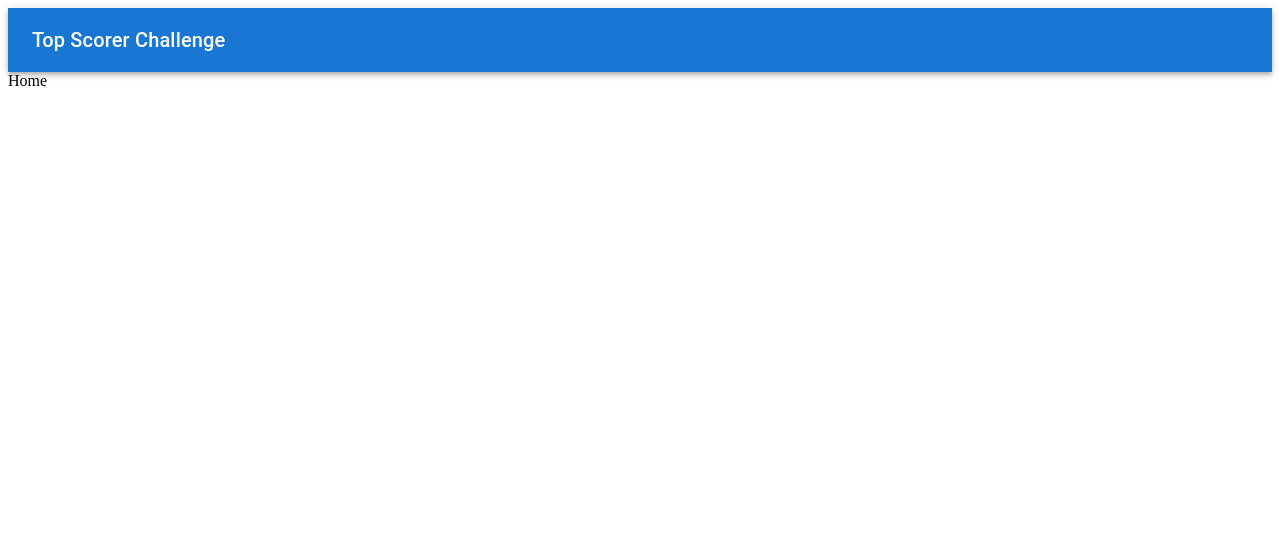
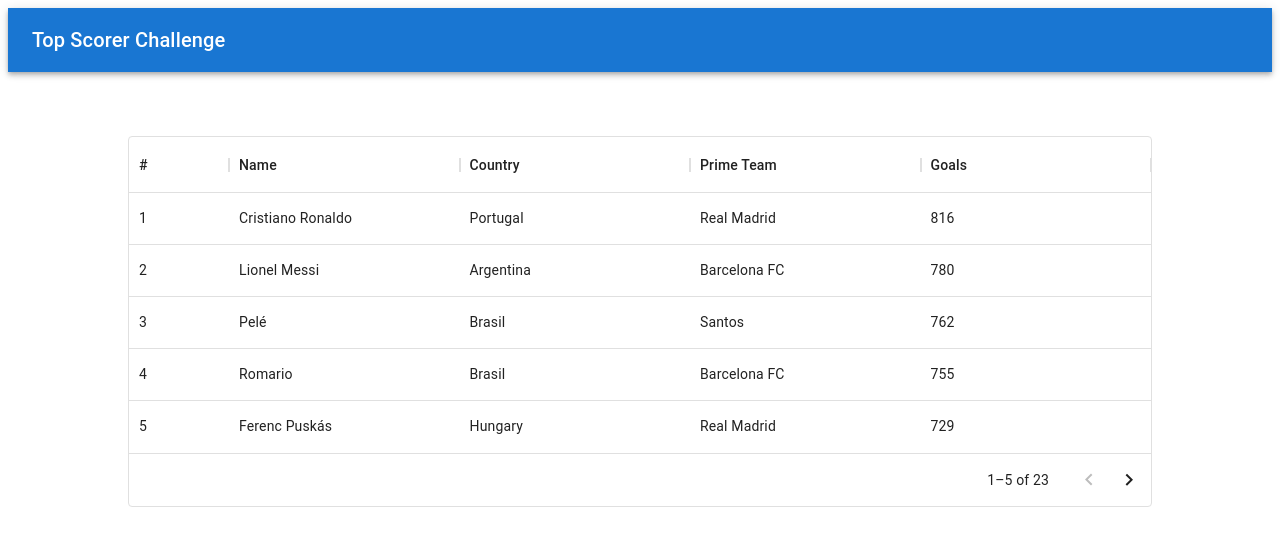
Before and after one commit to lisandroman/football-challenge, a React (Vite) app: page / in a window 1280 px wide. Shown: the top 546 px of the page. Built offline with nearby package versions, Linux system fonts and the light colour scheme.

Commit message:
Add Basic Styles

```diff
--- a/package.json
+++ b/package.json
@@ -12,6 +12,7 @@
     "@emotion/react": "^11.10.4",
     "@emotion/styled": "^11.10.4",
     "@mui/material": "^5.10.8",
+    "@mui/x-data-grid": "^5.17.5",
     "react": "^18.2.0",
     "react-dom": "^18.2.0",
     "styled-components": "^5.3.6"
@@ -20,6 +21,7 @@
     "@types/node": "^18.8.1",
     "@types/react": "^18.0.17",
     "@types/react-dom": "^18.0.6",
+    "@types/styled-components": "^5.1.26",
     "@vitejs/plugin-react": "^2.1.0",
     "typescript": "^4.6.4",
     "vite": "^3.1.0"
--- a/src/App.tsx
+++ b/src/App.tsx
@@ -1,12 +1,15 @@
 import { Navbar } from './components'
 import { Home } from './pages'
+import { Layoutcontainer } from './styled-components'
 
 function App() {
 
   return (
     <>
-     <Navbar />
-     <Home />
+      <Navbar />
+      <Layoutcontainer>
+        <Home />
+      </Layoutcontainer>
     </>
   )
 }
--- a/src/data/player.ts
+++ b/src/data/player.ts
@@ -4,160 +4,160 @@ export const Player = [
     name: 'Cristiano Ronaldo',
     country: 'Portugal',
     primeTeam: 'Real Madrid',
-    goals: '30'
+    goals: '816'
   },
   {
     id: '2',
     name: 'Lionel Messi',
     country: 'Argentina',
     primeTeam: 'Barcelona FC',
-    goals: '100'
+    goals: '780'
   },
   {
     id: '3',
     name: 'Pelé',
     country: 'Brasil',
     primeTeam: 'Santos',
-    goals: '50'
+    goals: '762'
   },
   {
     id: '4',
     name: 'Romario',
     country: 'Brasil',
     primeTeam: 'Barcelona FC',
-    goals: '100'
+    goals: '755'
   },
   {
     id: '5',
     name: 'Ferenc Puskás',
     country: 'Hungary',
     primeTeam: 'Real Madrid',
-    goals: '10'
+    goals: '729'
   },
   {
     id: '6',
     name: 'Josef Bican',
     country: 'Austria - Czech Republic',
     primeTeam: 'Slavia Prague',
-    goals: '97'
+    goals: '720'
   },
   {
     id: '7',
     name: 'Jimmy Jones',
     country: 'Northern Ireland',
     primeTeam: 'Glenavon FC',
-    goals: '21'
+    goals: '647'
   },
   {
     id: '8',
     name: 'Gerd Müller',
     country: 'Germany',
     primeTeam: 'Bayern Munich',
-    goals: '10'
+    goals: '634'
   },
   {
     id: '9',
     name: 'Eusébio',
     country: 'Portugal',
     primeTeam: 'Benfica',
-    goals: '10'
+    goals: '619'
   },
   {
     id: '10',
     name: 'Joe Bambrick',
     country: 'Ireland Soccer Team',
     primeTeam: 'Linfield',
-    goals: '55'
+    goals: '616'
   },
   {
     id: '11',
     name: 'Robert Lewandowski',
     country: 'Poland',
     primeTeam: 'Bayern Munich',
-    goals: '56'
+    goals: '573'
   },
   {
     id: '12',
     name: 'Glenn Ferguson',
     country: 'Northern Ireland',
     primeTeam: 'Linfield',
-    goals: '50'
+    goals: '561'
   },
   {
     id: '13',
     name: 'Zlatan Ibrahimović',
     country: 'Sweden',
     primeTeam: 'Inter Milan',
-    goals: '82'
+    goals: '560'
   },
   {
     id: '14',
     name: 'Fernando Peyroteo',
     country: 'Portugal',
     primeTeam: 'Sporting Club',
-    goals: '23'
+    goals: '553'
   },
   {
     id: '15',
     name: 'Jimmy McGrory',
     country: 'Scotland',
     primeTeam: 'Celtic Club',
-    goals: '55'
+    goals: '552'
   },
   {
     id: '16',
     name: 'Uwe Seeler',
     country: 'Germany',
     primeTeam: 'Hamburger SV',
-    goals: '50'
+    goals: '551'
   },
   {
     id: '17',
     name: 'Alfredo Di Stéfano',
     country: 'Argentina',
     primeTeam: 'Real Madrid',
-    goals: '45'
+    goals: '530'
   },
   {
     id: '18',
     name: 'György Sárosi',
     country: 'Hungary',
     primeTeam: 'Ferencvaros',
-    goals: '81'
+    goals: '526'
   },
   {
     id: '19',
     name: 'Luis Suárez',
     country: 'Uruguay',
     primeTeam: 'Barcelona FC',
-    goals: '35'
+    goals: '524'
   },
   {
     id: '20',
     name: 'Roberto Dinamite',
     country: 'Brasil',
     primeTeam: 'Vasco da Gama',
-    goals: '56'
+    goals: '511'
   },
   {
     id: '21',
     name: 'Hugo Sánchez',
     country: 'Mexico',
     primeTeam: 'Real Madrid',
-    goals: '56'
+    goals: '507'
   },
   {
     id: '22',
     name: 'Imre Schlosser',
     country: 'Hungary',
     primeTeam: 'Ferencvaros',
-    goals: '56'
+    goals: '504'
   },
   {
     id: '23',
     name: 'Franz Binder',
     country: 'Austria',
     primeTeam: 'Rapid Wien',
-    goals: '56'
+    goals: '502'
   }
 ];
--- a/src/pages/Home/Home.tsx
+++ b/src/pages/Home/Home.tsx
@@ -1,10 +1,55 @@
 import React from 'react'
+import { DataGrid, GridRenderCellParams } from '@mui/x-data-grid';
+import { Player } from '@/data/player';
 
 export interface HomeInterface {}
 
 const Home: React.FC<HomeInterface> = () => {
+  const pageSize = 5
+
+  const columns =[
+    {
+      field: 'id',
+      headerName: '#',
+      renderCell: (params: GridRenderCellParams)=> <>{params.value}</>
+    },
+    {
+      field: 'name',
+      headerName: 'Name',
+      flex: 1,
+      minWidth:150,
+      renderCell: (params: GridRenderCellParams)=> <>{params.value}</>
+    },
+    {
+      field: 'country',
+      headerName: 'Country',
+      flex: 1,
+      renderCell: (params: GridRenderCellParams)=> <>{params.value}</>
+    },
+    {
+      field: 'primeTeam',
+      headerName: 'Prime Team',
+      flex: 1,
+      renderCell: (params: GridRenderCellParams)=> <>{params.value}</>
+    },
+    {
+      field: 'goals',
+      headerName: 'Goals',
+      flex: 1,
+      renderCell: (params: GridRenderCellParams)=> <>{params.value}</>
+    },
+]
   return (
-    <div>Home</div>
+    <DataGrid
+      getRowId={(row: any) => row.id}
+      rows={Player}
+      columns={columns}
+      disableColumnSelector
+      disableSelectionOnClick
+      autoHeight
+      pageSize={pageSize}
+      rowsPerPageOptions={[pageSize]}
+    />
   )
 }
 
--- /dev/null
+++ b/src/styled-components/index.ts
@@ -0,0 +1 @@
+export * from './layout.styled.components';
--- /dev/null
+++ b/src/styled-components/layout.styled.components.ts
@@ -0,0 +1,7 @@
+import styled from "styled-components";
+
+export const Layoutcontainer = styled.div`
+  width: 80vw;
+  margin: 0 auto;
+  margin-top: 4rem;
+`
```
Also changed, not shown: 1 other file (tests, documents, lock files or other folders).
